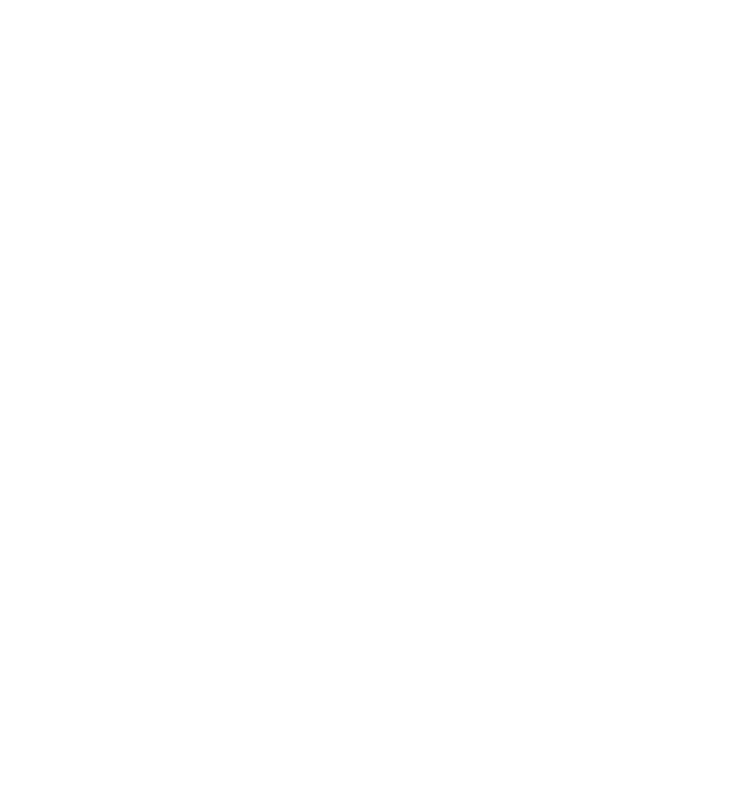
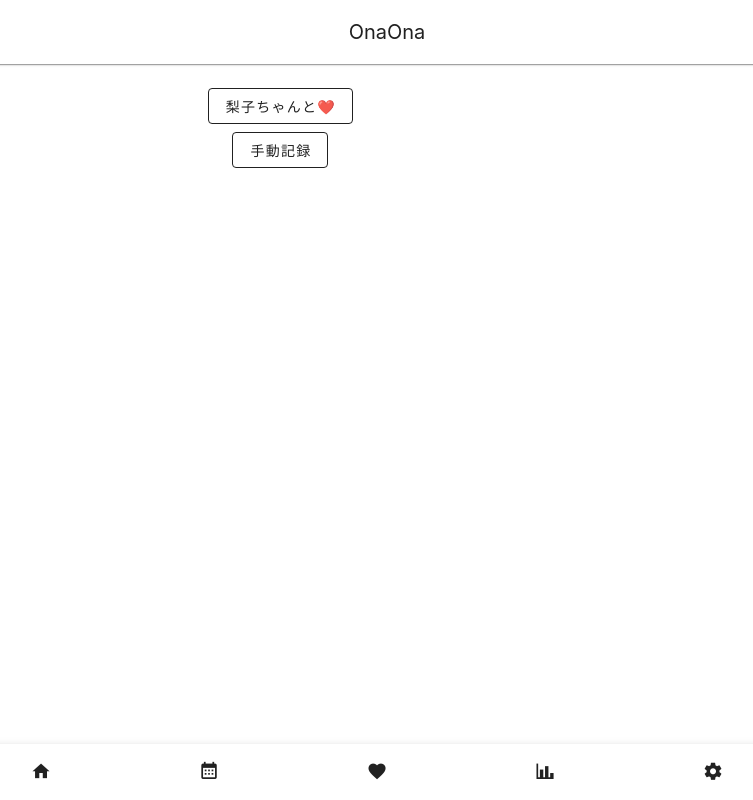
Before and after one commit to xmitoux/onon-riko, a Vue app: page / in a window 1280 px wide. Shown: the whole page, without its empty margins (263-1016 px from the left). Built offline with nearby package versions, Linux system fonts and the light colour scheme.

Commit message:
ホーム画面と記録子画面を少し実装した

```diff
--- a/src/App.vue
+++ b/src/App.vue
@@ -1,7 +1,37 @@
 <script setup lang="ts"></script>
 
 <template>
-  <div></div>
+  <v-app>
+    <v-app-bar class="text-center" :elevation="1">
+      <v-app-bar-title>OnaOna</v-app-bar-title>
+    </v-app-bar>
+
+    <v-bottom-navigation grow :elevation="3">
+      <v-btn value="recent">
+        <v-icon icon="mdi-home" />
+      </v-btn>
+
+      <v-btn value="nearby">
+        <v-icon icon="mdi-calendar-month" />
+      </v-btn>
+
+      <v-btn value="favorites">
+        <v-icon icon="mdi-heart" />
+      </v-btn>
+
+      <v-btn value="nearby">
+        <v-icon icon="mdi-chart-bar" />
+      </v-btn>
+
+      <v-btn value="favorites">
+        <v-icon icon="mdi-cog" />
+      </v-btn>
+    </v-bottom-navigation>
+
+    <v-main>
+      <router-view />
+    </v-main>
+  </v-app>
 </template>
 
 <style scoped></style>
--- /dev/null
+++ b/src/components/RikoniRecord.vue
@@ -0,0 +1,47 @@
+<script setup lang="ts">
+import { ref } from 'vue';
+
+const props = defineProps<{ open: boolean }>();
+const emit = defineEmits(['close']);
+
+const valid = ref(false);
+
+const closeDialog = () => {
+  emit('close');
+};
+</script>
+
+<template>
+  <v-dialog
+    :model-value="props.open"
+    fullscreen
+    scrollable
+    transition="dialog-bottom-transition"
+  >
+    <v-card class="text-center" title="記録する">
+      <v-card-text class="pa-0">
+        <v-form ref="form" v-model="valid" lazy-validation>
+          <v-container class="pa-0">
+            <v-row class="ma-1" align="center" justify="space-between">
+              <v-col cols="4"> 開始日時 </v-col>
+              <v-col>
+                <v-text-field type="datetime-local"></v-text-field>
+              </v-col>
+            </v-row>
+
+            <v-row class="ma-1" align="center" justify="space-between">
+              <v-col cols="4"> 終了日時 </v-col>
+              <v-col>
+                <v-text-field type="datetime-local"></v-text-field>
+              </v-col>
+            </v-row>
+          </v-container>
+        </v-form>
+      </v-card-text>
+
+      <v-card-actions>
+        <v-btn block @click="closeDialog">キャンセル</v-btn>
+      </v-card-actions>
+    </v-card>
+  </v-dialog>
+</template>
--- /dev/null
+++ b/src/pages/home/HomePage.vue
@@ -0,0 +1,19 @@
+<script setup lang="ts">
+import { ref } from 'vue';
+import RikoniRecord from '@/components/RikoniRecord.vue';
+
+const dialog = ref(false);
+</script>
+
+<template>
+  <v-container>
+    <v-row class="ma-2" justify="center" no-gutters>
+      <v-btn variant="outlined" @click="dialog = true"> 梨子ちゃんと❤️ </v-btn>
+    </v-row>
+    <v-row class="ma-2" justify="center" no-gutters>
+      <v-btn variant="outlined">手動記録</v-btn>
+    </v-row>
+  </v-container>
+
+  <RikoniRecord :open="dialog" @close="dialog = false" />
+</template>
--- a/src/router/index.ts
+++ b/src/router/index.ts
@@ -1,5 +1,5 @@
 import { createRouter, createWebHistory } from 'vue-router';
-import HomeView from '../views/HomeView.vue';
+import HomePage from '@/pages/home/HomePage.vue';
 
 const router = createRouter({
   history: createWebHistory(import.meta.env.BASE_URL),
@@ -7,15 +7,7 @@ const router = createRouter({
     {
       path: '/',
       name: 'home',
-      component: HomeView,
-    },
-    {
-      path: '/about',
-      name: 'about',
-      // route level code-splitting
-      // this generates a separate chunk (About.[hash].js) for this route
-      // which is lazy-loaded when the route is visited.
-      component: () => import('../views/AboutView.vue'),
+      component: HomePage,
     },
   ],
 });
```
